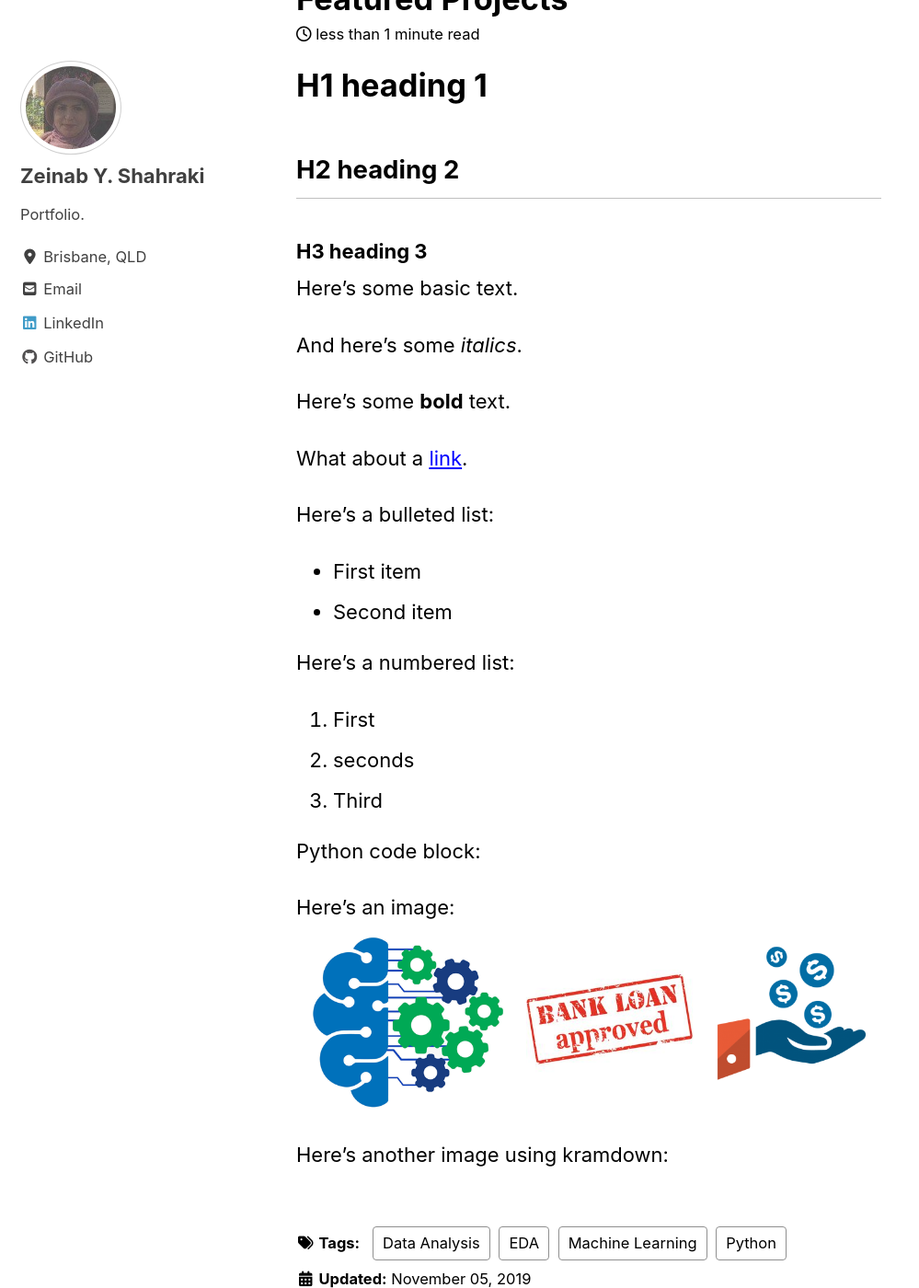
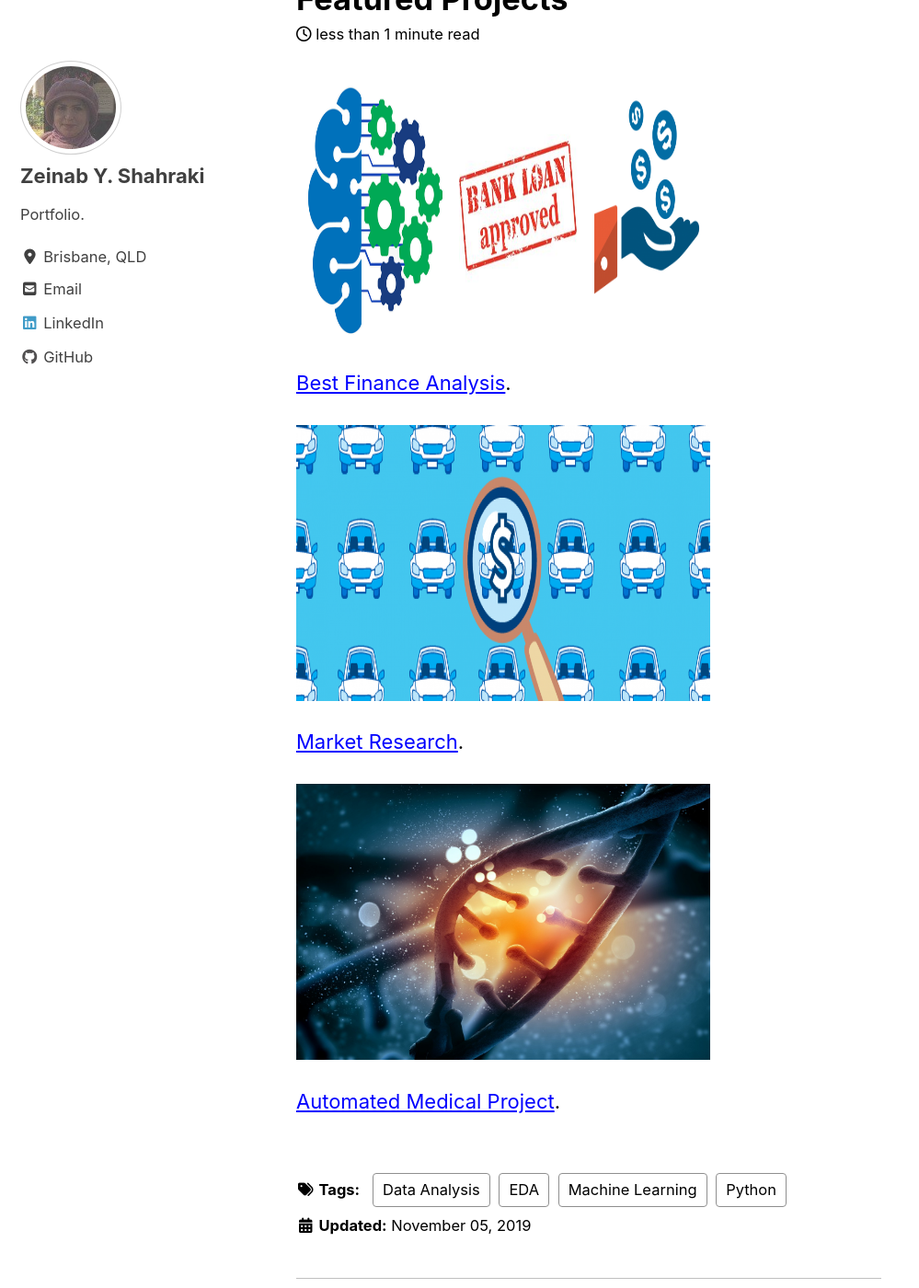
Before and after one commit to z1shahraki/z1shahraki.github.io, a Jekyll site: the page built from _posts/2019-11-05-feat.md, in a window 1280 px wide and 1400 px high, scrolled down 834 px. Shown: the whole window at 92% size, without its empty margins (0-999 px from the left). Built offline with Jekyll 4.4.1, drawn with Linux system fonts in a browser that asks for light colours; cached includes are drawn as plain includes; nearby versions of some CDN libraries; some of the changed text lies outside the part shown.

Commit message:
new gith

```diff
--- a/_posts/2019-11-05-feat.md
+++ b/_posts/2019-11-05-feat.md
@@ -3,37 +3,22 @@ title: Featured Projects
 tags: [Python, EDA, Data Analysis, Machine Learning]
 header:
   image: "/images/car_price2.jpg"
-excerpt: "Data Analysis, EDA, Machine Learning"
+excerpt: "Data Analysis, EDA, Machine Learning, Python"
 ---
 
-# H1 heading 1
-
-## H2 heading 2
-
-### H3 heading 3
-
-Here's some basic text.
-
-And here's some *italics*.
-
-Here's some **bold** text.
-
-What about a [link](https://github.com/z1shahraki/Best-Finance-Analysis).
-
-Here's a bulleted list:
-* First item
-* Second item
-
-Here's a numbered list:
-
-1. First
-2. seconds
-3. Third
-
-Python code block:
+<img src="{{ site.url }}{{ site.baseurl }}/images/loan_apr1.jpg" alt="Best Finance Decision" style="width:450px;height:300px;">
 
 
-Here's an image:
-<img src="{{ site.url }}{{ site.baseurl }}/images/loan_apr1.jpg" alt="Best Finance Decision">
+[Best Finance Analysis](https://github.com/z1shahraki/Best-Finance-Analysis).
 
-Here's another image using kramdown:
+
+<img src="{{ site.url }}{{ site.baseurl }}/images/car_price.jpg" alt="Best Finance Decision" style="width:450px;height:300px;">
+
+
+[Market Research](https://github.com/z1shahraki/Market-Research).
+
+
+<img src="{{ site.url }}{{ site.baseurl }}/images/genetic2.jpg" alt="Best Finance Decision" style="width:450px;height:300px;">
+
+
+[Automated Medical Project](https://github.com/z1shahraki/Automated-Medical-Project).
```
Also changed, not shown: _posts/2019-12-07-best.md (added, +40 -0 lines).
